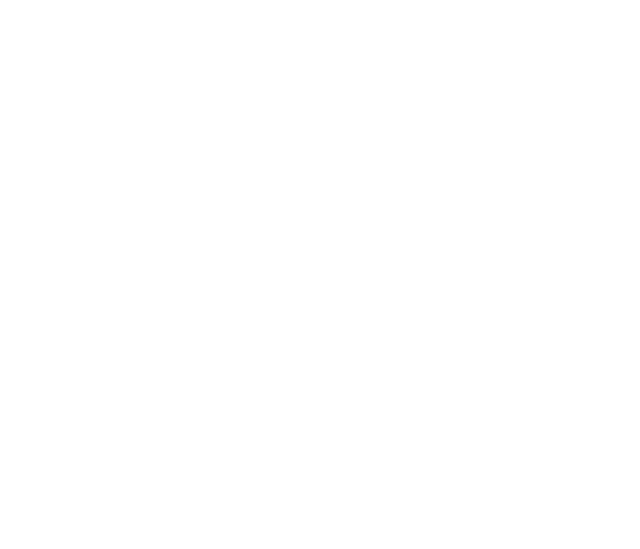
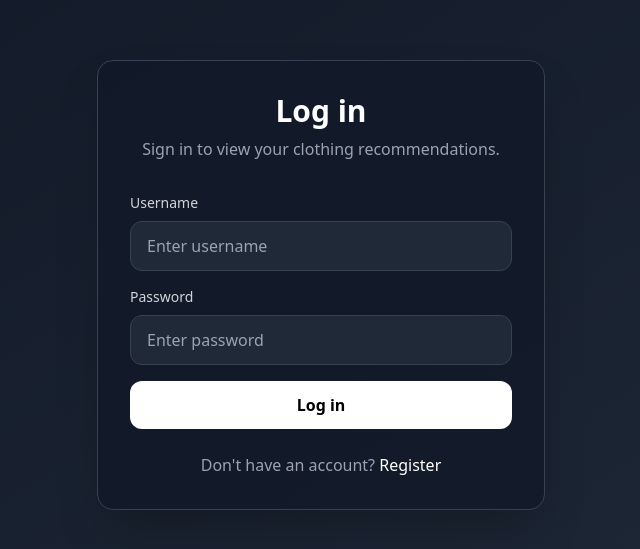
Before and after one commit to rigozu9/Clothing-recommendation-application, a React app in the folder frontend/: page /login in a window 1280 px wide. Before the commit this address had no page. Shown: the part 115-664 px from the top of the page, without its empty margins (319-959 px from the left). Built offline with nearby package versions, Linux system fonts and the light colour scheme; the HTML template or start-up script is replaced by a standard one.

Commit message:
Add login page and login backend logic

```diff
--- a/frontend/src/App.jsx
+++ b/frontend/src/App.jsx
@@ -4,6 +4,7 @@
 import PlotComponent from "./pages/Plot";
 import RecommendationsPage from "./pages/RecommendationsPage";
 import RegisterPage from "./pages/RegisterPage";
+import LoginPage from "./pages/LoginPage";
 
 const App = () => {
   return (
@@ -14,6 +15,7 @@
         <Route path="/plot" element={<PlotComponent />} />
         <Route path="/recommendations" element={<RecommendationsPage />} />
         <Route path="/register" element={<RegisterPage />} />
+        <Route path="/login" element={<LoginPage />} />
       </Routes>
     </BrowserRouter>
   );
--- a/frontend/src/api/user.js
+++ b/frontend/src/api/user.js
@@ -1,6 +1,11 @@
 import api from "./api";
 
 export const createUser = async (userData) => {
-  const res = await api.post("/users", userData);
+  const res = await api.post("/users/register", userData);
   return res.data;
 };
+
+export const loginUser = async (data) => {
+  const res = await api.post("/users/login", data);
+  return res.data;
+};
--- /dev/null
+++ b/frontend/src/pages/LoginPage.jsx
@@ -0,0 +1,84 @@
+import { useState } from "react";
+import { Link, useNavigate } from "react-router-dom";
+import { loginUser } from "../api/user";
+
+const LoginPage = () => {
+  const navigate = useNavigate();
+
+  const [username, setUsername] = useState("");
+  const [password, setPassword] = useState("");
+  const [error, setError] = useState("");
+
+  const handleLogin = async (e) => {
+    e.preventDefault();
+    setError("");
+
+    try {
+      const res = await loginUser({ username, password });
+
+      localStorage.setItem("user_id", String(res.user_id));
+      localStorage.setItem("username", res.username);
+
+      navigate("/images");
+    } catch (err) {
+      setError(err.response?.data?.detail || "Login failed");
+    }
+  };
+
+  return (
+    <div className="min-h-screen bg-gradient-to-br from-gray-900 to-gray-800 text-white flex items-center justify-center px-6">
+      <div className="w-full max-w-md bg-gray-900/70 border border-gray-700 rounded-2xl shadow-2xl p-8">
+        <h1 className="text-3xl font-bold text-center mb-2">Log in</h1>
+        <p className="text-gray-400 text-center mb-8">
+          Sign in to view your clothing recommendations.
+        </p>
+
+        <form onSubmit={handleLogin} className="space-y-4">
+          <div>
+            <label className="block text-sm text-gray-300 mb-2">Username</label>
+            <input
+              type="text"
+              value={username}
+              onChange={(e) => setUsername(e.target.value)}
+              placeholder="Enter username"
+              className="w-full rounded-xl bg-gray-800 border border-gray-700 px-4 py-3 text-white placeholder-gray-400 outline-none focus:border-white"
+              required
+            />
+          </div>
+
+          <div>
+            <label className="block text-sm text-gray-300 mb-2">Password</label>
+            <input
+              type="password"
+              value={password}
+              onChange={(e) => setPassword(e.target.value)}
+              placeholder="Enter password"
+              className="w-full rounded-xl bg-gray-800 border border-gray-700 px-4 py-3 text-white placeholder-gray-400 outline-none focus:border-white"
+              required
+            />
+          </div>
+
+          <button
+            type="submit"
+            className="w-full rounded-xl bg-white text-black font-semibold py-3 hover:bg-gray-200 transition"
+          >
+            Log in
+          </button>
+        </form>
+
+        {error && (
+          <p className="mt-4 text-red-400 text-sm text-center">{error}</p>
+        )}
+
+        <p className="mt-6 text-center text-gray-400">
+          Don't have an account?{" "}
+          <Link to="/register" className="text-white hover:underline">
+            Register
+          </Link>
+        </p>
+      </div>
+    </div>
+  );
+};
+
+export default LoginPage;
--- a/frontend/src/pages/RecommendationsPage.jsx
+++ b/frontend/src/pages/RecommendationsPage.jsx
@@ -9,8 +9,16 @@
 
   useEffect(() => {
     const fetchRecommendations = async () => {
+      const userId = localStorage.getItem("user_id");
+
+      if (!userId) {
+        setError("You must be logged in to see recommendations");
+        setLoading(false);
+        return;
+      }
+
       try {
-        const res = await getRecommendations(2);
+        const res = await getRecommendations(userId);
         setData(res);
       } catch (err) {
         console.error(err);
```
Also changed, not shown: 2 other files (tests, documents, lock files or other folders).
